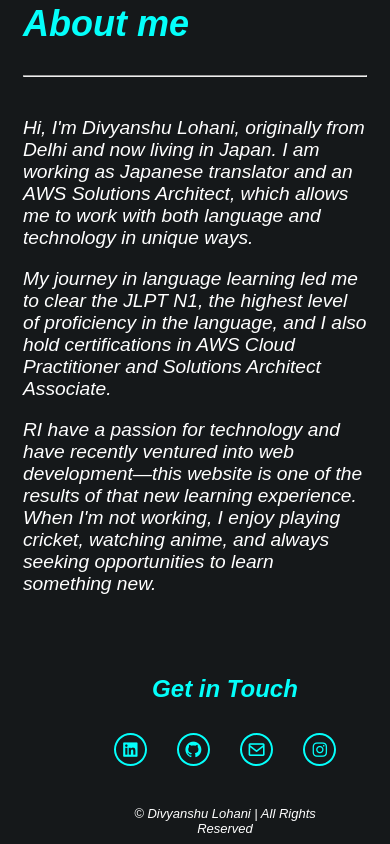
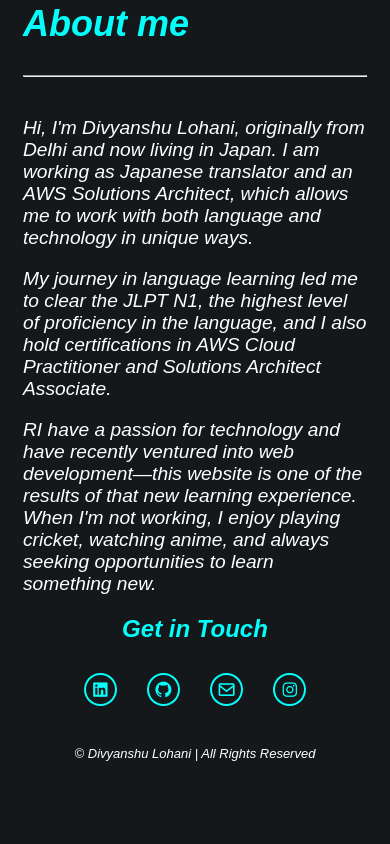
Before and after one commit to Divyanshu-Lohani/portfolio, a plain HTML site: page index.html in a window 390 px wide. Shown: the part 2927-3771 px from the top of the page. After the commit the page ends 3703 px from the top, so only its background shows below. Drawn offline with nearby package versions, Linux system fonts and the light colour scheme; a web font is replaced by a local one.

Commit message:
Update style.css

```diff
--- a/style.css
+++ b/style.css
@@ -362,4 +362,9 @@ ul > * {
         font-size: 1.2rem;
     }
 
+    .contact {
+        margin: 15px; /* Reduced margin */
+        padding: 0px; /* Reduced padding */
+    }
+
 }
```
